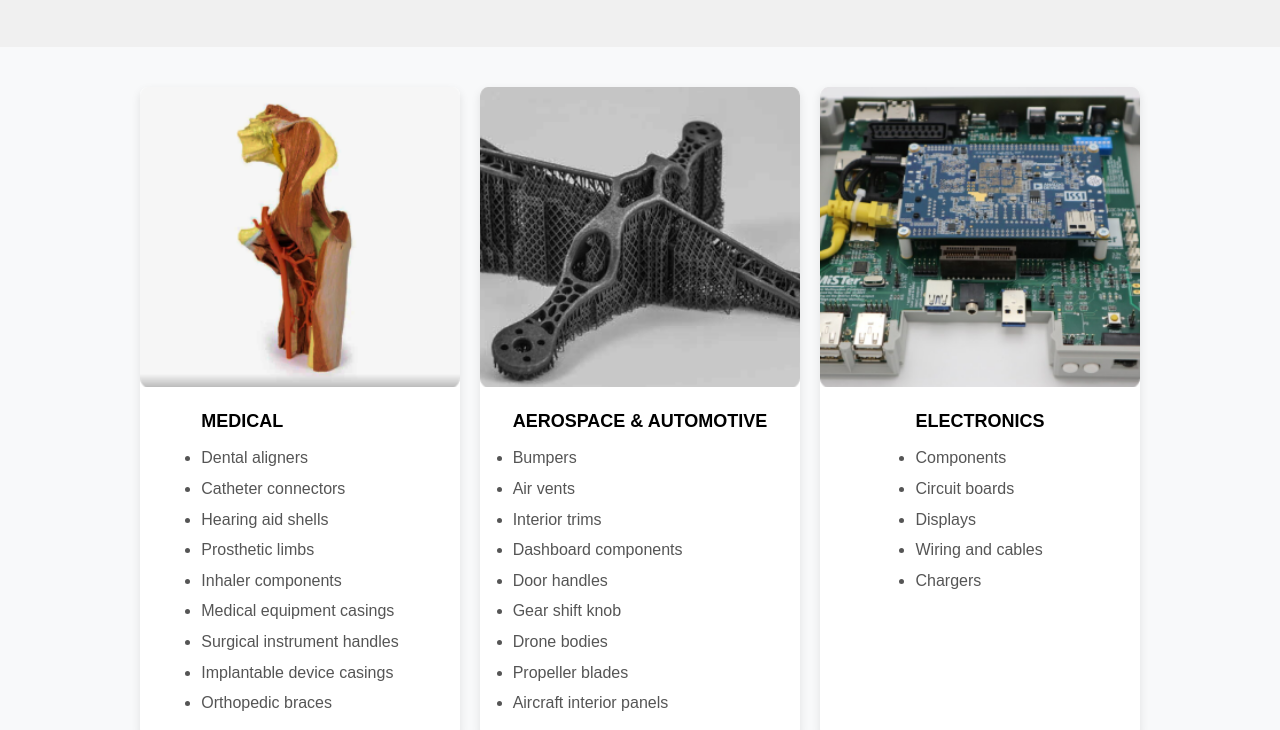
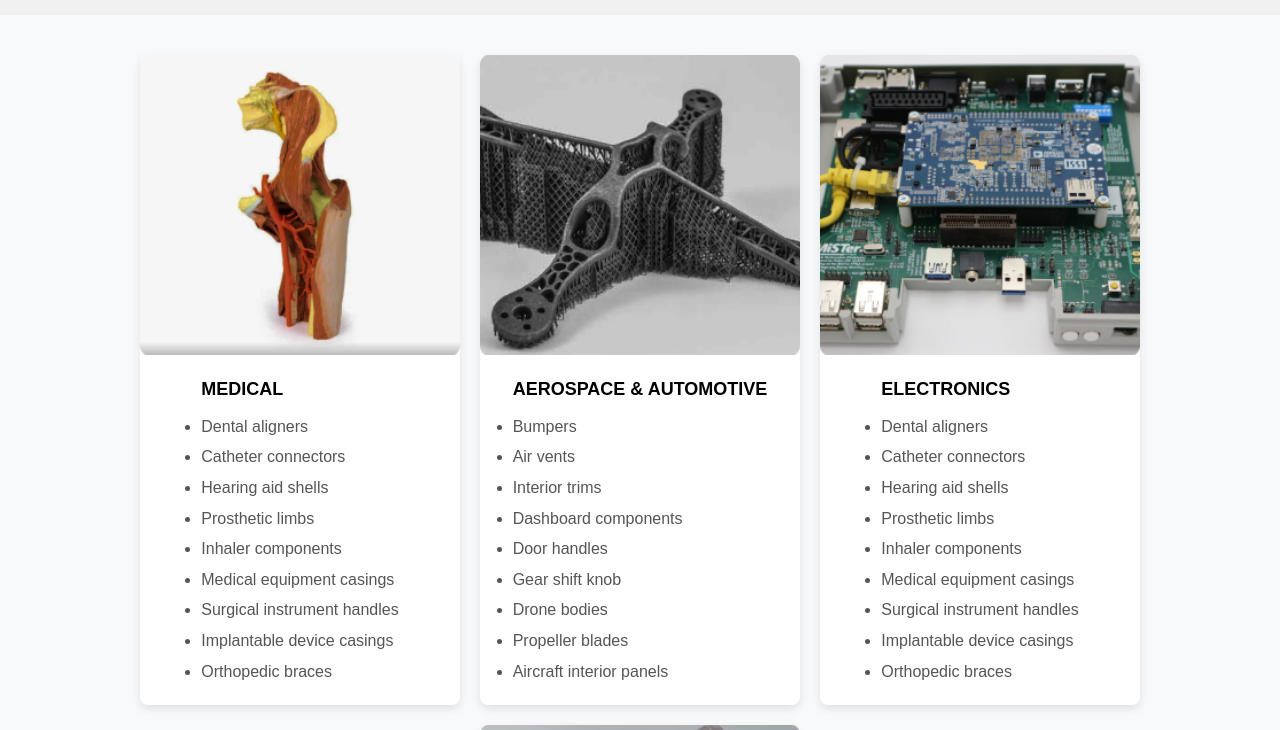
Before and after one commit to prince-monga/3d-proto, a plain HTML site: page index.html in a window 1280 px wide. Shown: the part 3343-4073 px from the top of the page. Drawn offline with Linux system fonts and the light colour scheme.

Commit message:
Update index.html

```diff
--- a/index.html
+++ b/index.html
@@ -73,7 +73,7 @@
       <div class="excellence-content">
         <p>
           <strong>SPACELAB</strong> excels in turning ideas into reality, offering advanced CNC machining, 3D printing, and design services tailored for a variety of industries.
-          By leveraging cutting-edge technologies, we ensure precise, innovative, and scalable solutions that bring your vision to life with unmatched precision and creativity.
+          By leveraging cutting-edge technologies, we ensure precise, innovative, and scalable solutions that bring your vision to life with unmatched precision.
         </p>
         <p>
           Whether you're an entrepreneur, engineer, or creative visionary, our expert team is here to deliver state-of-the-art solutions that redefine possibilities.
@@ -204,11 +204,16 @@
             <div class="card-content">
               <h2 class="card-title" >ELECTRONICS</h2>
               <ul class="card-description">
-                <li>Components</li>
-                <li>Circuit boards</li>
-                <li>Displays</li>
-                <li>Wiring and cables</li>
-                <li>Chargers</li>
+                <li>Dental aligners</li>
+                <li>Catheter connectors</li>
+                <li>Hearing aid shells</li>
+                <li>Prosthetic limbs</li>
+                <li>Inhaler components</li>
+                <li>Medical equipment casings</li>
+                <li>Surgical instrument handles</li>
+                <li>Implantable device casings</li>
+                <li>Orthopedic braces</li>
+
 
               </ul>
             </div>
```
